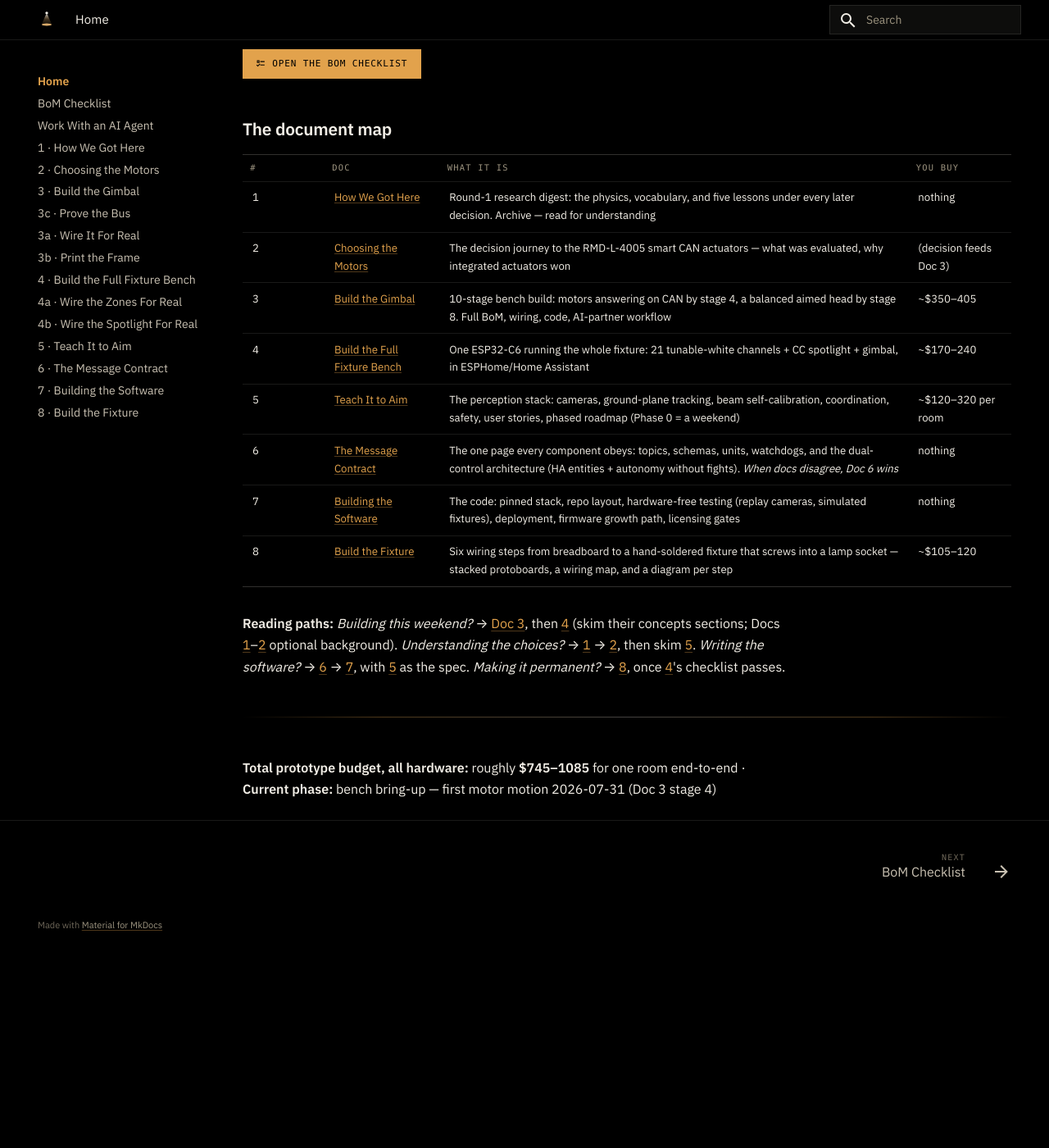
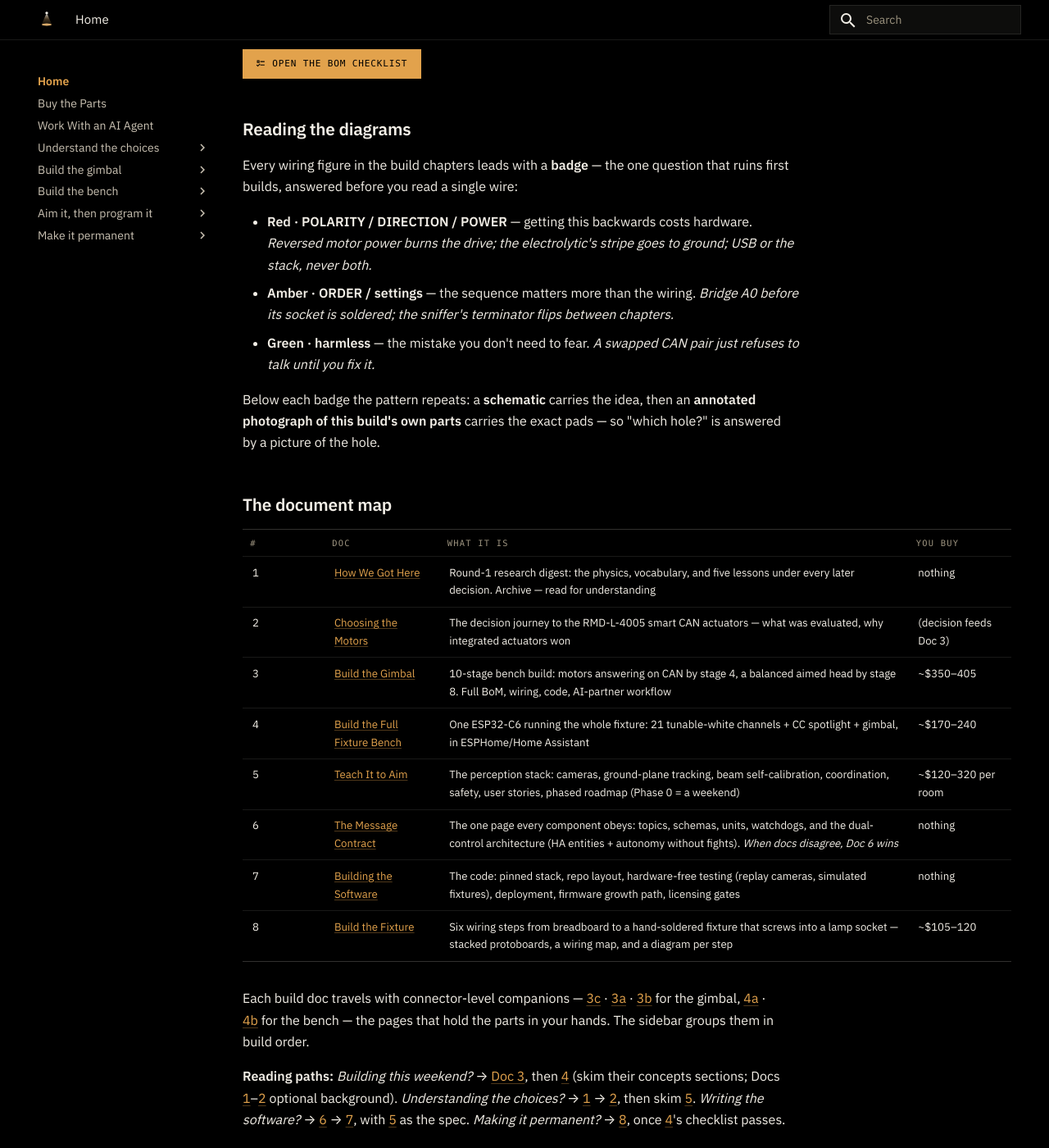
Before and after one commit to hooterjackson/engineered-lighting-site, an MkDocs documentation site: the page built from docs/index.md, in a window 1280 px wide and 1400 px high, scrolled down 1399 px. Shown: the whole window at 82% size. Built offline with MkDocs 1.6.1 and Material for MkDocs 9.7.7, drawn with Linux system fonts in a browser that asks for light colours; before the commit the page ends 2548 px from its top, so only the background shows below that.

Commit message:
the sidebar learns the build's shape, and the home page teaches the badges
Sixteen flat sidebar entries, with 3c filed before 3a and a page called
"Wire It For Real" that never said what "it" was - the nav asked a reader to
already know the site before they could navigate it. The reading-paths line
at the bottom of the home page had the answer all along: its own questions
become the section names. Understand the choices; build the gimbal; build
the bench; aim it, then program it; make it permanent. Letters keep their
accession order inside each group, and every URL stays where it has always
been - only labels moved.

Three labels sharpen: the BoM checklist becomes "Buy the Parts" (the reader
who needs it does not know what a BoM is yet), 3a says which bench it wires,
and 3c says when to prove the bus.

The home page also gains the key to the figure language that now runs
through every build chapter: red badges cost hardware when ignored, amber
badges are about order, green badges name the mistakes that are free - and
under each, a schematic carries the idea while a photograph of this build's
own parts carries the exact pads. Stated once, where every path begins.

Co-Authored-By: Claude Fable 5 <noreply@anthropic.com>

```diff
--- a/docs/03a-wire-the-bench.md
+++ b/docs/03a-wire-the-bench.md
@@ -1,5 +1,5 @@
 ---
-title: 3a · Wire It For Real
+title: 3a · Wire the Gimbal For Real
 description: "The connector-level companion to stage 3: the motor's JST ZH-6 port and how to get from it to bare wire, what 'one common ground' actually means with a screwdriver in your hand, where wires may split and where they may not, how to tap a USB-CAN sniffer onto the bus, and what the little micro-USB board in the motor box is for."
 ---
 
--- a/docs/bom-checklist.md
+++ b/docs/bom-checklist.md
@@ -1,5 +1,5 @@
 ---
-title: BoM Checklist
+title: Buy the Parts
 description: "Every purchase in the series in one interactive checklist — check items off as you order; progress persists in your browser."
 hide:
   - toc
--- a/docs/index.md
+++ b/docs/index.md
@@ -57,6 +57,16 @@ Everything the series tells you to buy, in one interactive list — check items
 
 [:material-format-list-checks: Open the BoM checklist](bom-checklist.md){ .md-button .md-button--primary }
 
+## Reading the diagrams
+
+Every wiring figure in the build chapters leads with a **badge** — the one question that ruins first builds, answered before you read a single wire:
+
+- **Red · POLARITY / DIRECTION / POWER** — getting this backwards costs hardware. *Reversed motor power burns the drive; the electrolytic's stripe goes to ground; USB or the stack, never both.*
+- **Amber · ORDER / settings** — the sequence matters more than the wiring. *Bridge A0 before its socket is soldered; the sniffer's terminator flips between chapters.*
+- **Green · harmless** — the mistake you don't need to fear. *A swapped CAN pair just refuses to talk until you fix it.*
+
+Below each badge the pattern repeats: a **schematic** carries the idea, then an **annotated photograph of this build's own parts** carries the exact pads — so "which hole?" is answered by a picture of the hole.
+
 ## The document map
 
 | # | Doc | What it is | You buy |
@@ -70,6 +80,8 @@ Everything the series tells you to buy, in one interactive list — check items
 | 7 | [Building the Software](07-building-the-software.md) | The code: pinned stack, repo layout, hardware-free testing (replay cameras, simulated fixtures), deployment, firmware growth path, licensing gates | nothing |
 | 8 | [Build the Fixture](08-build-the-fixture.md) | Six wiring steps from breadboard to a hand-soldered fixture that screws into a lamp socket — stacked protoboards, a wiring map, and a diagram per step | ~$105–120 |
 
+Each build doc travels with connector-level companions — [3c](03c-prove-the-bus.md) · [3a](03a-wire-the-bench.md) · [3b](03b-print-the-frame.md) for the gimbal, [4a](04a-wire-the-zones.md) · [4b](04b-wire-the-spotlight.md) for the bench — the pages that hold the parts in your hands. The sidebar groups them in build order.
+
 **Reading paths:** *Building this weekend?* → [Doc 3](03-build-the-gimbal.md), then [4](04-full-fixture-bench.md) (skim their concepts sections; Docs [1](01-how-we-got-here.md)–[2](02-choosing-the-motors.md) optional background). *Understanding the choices?* → [1](01-how-we-got-here.md) → [2](02-choosing-the-motors.md), then skim [5](05-teach-it-to-aim.md). *Writing the software?* → [6](06-message-contract.md) → [7](07-building-the-software.md), with [5](05-teach-it-to-aim.md) as the spec. *Making it permanent?* → [8](08-build-the-fixture.md), once [4](04-full-fixture-bench.md)'s checklist passes.
 
 ---
```
Also changed, not shown: docs/03c-prove-the-bus.md (+1 -1 lines), docs/.pages.
